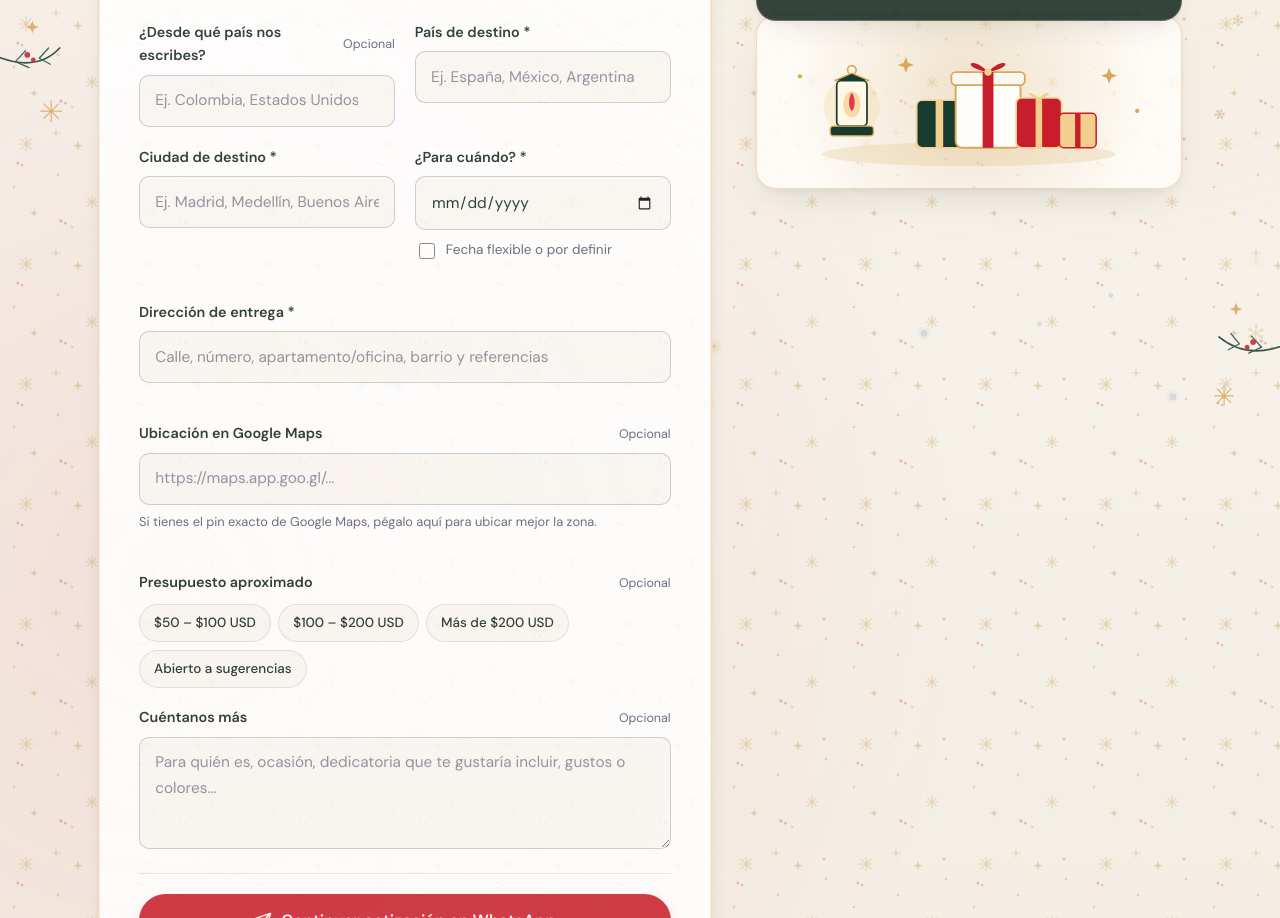
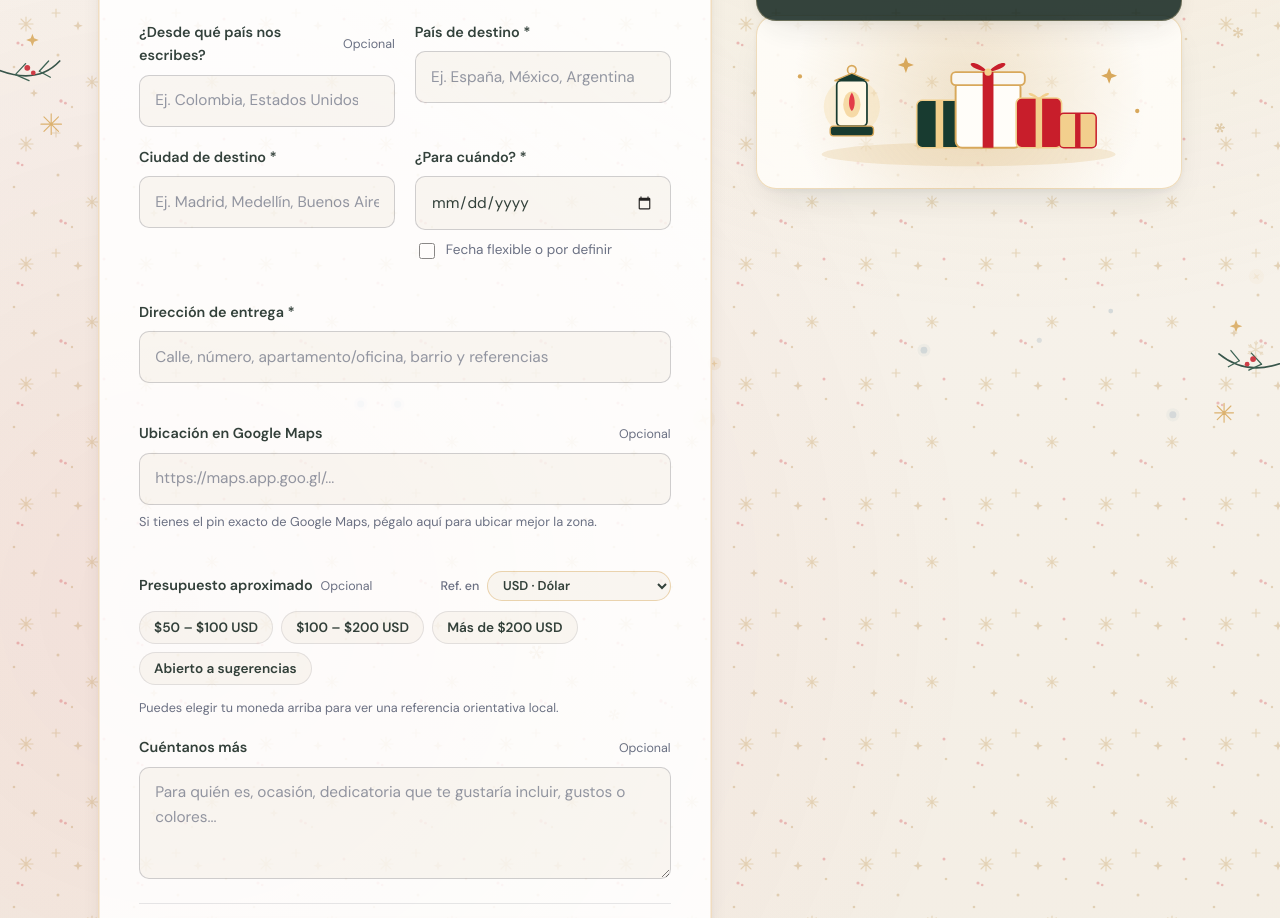
Before and after one commit to KitsuJKM/Akito, a website built with Vite: page index.html in a window 1280 px wide. Shown: the part 8118-9036 px from the top of the page. Built offline with nearby package versions, Linux system fonts and the light colour scheme; some packages are replaced by stand-ins of ours; no server answers; animation ran at ten frames a second.

Commit message:
feat: añadir referencia orientativa en moneda local al presupuesto

```diff
--- a/index.html
+++ b/index.html
@@ -1841,10 +1841,23 @@
                 </div>
 
                 <div class="field field--full">
-                  <span class="field-label">
-                    <span>Presupuesto aproximado</span>
-                    <span class="field-optional">Opcional</span>
-                  </span>
+                  <div class="budget-header-row">
+                    <span class="field-label">
+                      <span>Presupuesto aproximado</span>
+                      <span class="field-optional">Opcional</span>
+                    </span>
+                    <div class="budget-currency-control">
+                      <label for="budgetCurrency" class="budget-currency-label">Ref. en</label>
+                      <select
+                        id="budgetCurrency"
+                        name="budgetCurrency"
+                        class="budget-currency-select"
+                        aria-label="Moneda de referencia orientativa"
+                      >
+                        <!-- Hidratado desde src/utils/currency.ts -->
+                      </select>
+                    </div>
+                  </div>
                   <div
                     class="budget-chips"
                     id="budget-chips"
@@ -1853,6 +1866,7 @@
                   >
                     <!-- Hidratado desde src/config/akito.ts -->
                   </div>
+                  <p class="budget-local-hint" id="budget-local-hint" aria-live="polite"></p>
                 </div>
 
                 <div class="field field--full">
--- a/src/styles/sections.css
+++ b/src/styles/sections.css
@@ -2313,11 +2313,97 @@ html[data-motion='reduced'] .gifts-ribbon-track {
   }
 }
 
+.budget-header-row {
+  display: flex;
+  flex-wrap: wrap;
+  align-items: center;
+  justify-content: space-between;
+  gap: 0.45rem 0.75rem;
+}
+
+.budget-currency-control {
+  display: inline-flex;
+  align-items: center;
+  gap: 0.45rem;
+}
+
+.budget-currency-label {
+  font-size: 0.78rem;
+  font-weight: 500;
+  color: var(--color-ink-muted);
+}
+
+.budget-currency-select {
+  padding: 0.26rem 0.72rem;
+  border-radius: var(--radius-pill);
+  border: 1px solid rgba(216, 168, 91, 0.5);
+  background-color: var(--color-ivory);
+  font-family: var(--font-sans);
+  font-size: 0.8rem;
+  font-weight: 600;
+  color: var(--color-pine);
+  cursor: pointer;
+  transition:
+    border-color var(--duration-fast) var(--ease-out),
+    box-shadow var(--duration-fast) var(--ease-out);
+}
+
+@media (hover: hover) and (pointer: fine) {
+  .budget-currency-select:hover {
+    border-color: var(--color-crimson);
+  }
+}
+
+.budget-currency-select:focus-visible {
+  outline: none;
+  border-color: var(--color-crimson);
+  box-shadow: 0 0 0 3px var(--color-crimson-tint);
+}
+
 .budget-chips {
   display: flex;
   flex-wrap: wrap;
-  gap: 0.45rem;
-  margin-top: 0.15rem;
+  gap: 0.5rem;
+  margin-top: 0.25rem;
+}
+
+.budget-chip {
+  display: inline-flex;
+  flex-direction: column;
+  align-items: flex-start;
+  justify-content: center;
+  gap: 0.08rem;
+  padding: 0.5rem 0.92rem;
+  border-radius: 14px;
+  text-align: left;
+}
+
+.budget-chip__usd {
+  font-size: 0.85rem;
+  font-weight: 600;
+  line-height: 1.25;
+}
+
+.budget-chip__local {
+  font-size: 0.74rem;
+  font-weight: 500;
+  line-height: 1.22;
+  color: var(--color-ink-muted);
+}
+
+.budget-chip__local:empty {
+  display: none;
+}
+
+.gift-chip.is-selected .budget-chip__local {
+  color: rgba(250, 247, 242, 0.9);
+}
+
+.budget-local-hint {
+  margin-top: 0.45rem;
+  font-size: 0.79rem;
+  line-height: 1.45;
+  color: var(--color-ink-muted);
 }
 
 .chips-label {
--- a/src/ui/interactions.ts
+++ b/src/ui/interactions.ts
@@ -15,6 +15,14 @@ import {
   type RouteShowcase,
 } from '../config/akito';
 import { trackEvent } from '../utils/analytics';
+import {
+  CURRENCY_REFERENCES,
+  currencyFromCountryName,
+  detectDefaultCurrency,
+  formatBudgetLocalRange,
+  isCurrencyCode,
+  type CurrencyCode,
+} from '../utils/currency';
 import {
   buildWhatsAppMessage,
   buildWhatsAppUrl,
@@ -310,15 +318,30 @@ function renderFaqItems(): void {
 }
 
 function renderBudgetChips(): void {
+  const selectEl = document.getElementById('budgetCurrency') as HTMLSelectElement | null;
+  if (selectEl) {
+    selectEl.replaceChildren();
+    CURRENCY_REFERENCES.forEach((entry) => {
+      const option = document.createElement('option');
+      option.value = entry.code;
+      option.textContent = entry.selectLabel;
+      selectEl.appendChild(option);
+    });
+  }
+
   const wrap = document.getElementById('budget-chips');
   if (!wrap) return;
 
   wrap.replaceChildren();
   BUDGET_RANGES.forEach((rangeText) => {
-    const btn = createEl('button', 'gift-chip', rangeText);
+    const btn = createEl('button', 'gift-chip budget-chip');
     btn.type = 'button';
     btn.dataset.budgetValue = rangeText;
     btn.setAttribute('aria-pressed', 'false');
+    btn.append(
+      createEl('span', 'budget-chip__usd', rangeText),
+      createEl('span', 'budget-chip__local', ''),
+    );
     wrap.appendChild(btn);
   });
 }
@@ -683,6 +706,8 @@ function initQuoteFormAndBridge(getScrollTo: () => ScrollToCallback): void {
   const draftStatusEl = document.getElementById('draft-status');
   const clearDraftBtn = document.getElementById('clear-draft-btn') as HTMLButtonElement | null;
   const budgetChipsEl = document.getElementById('budget-chips');
+  const currencySelectEl = document.getElementById('budgetCurrency') as HTMLSelectElement | null;
+  const budgetHintEl = document.getElementById('budget-local-hint');
 
   if (
     !form ||
@@ -704,6 +729,8 @@ function initQuoteFormAndBridge(getScrollTo: () => ScrollToCallback): void {
 
   whenEl.min = getTodayLocalIso();
   let selectedBudget = '';
+  let selectedCurrency: CurrencyCode = detectDefaultCurrency();
+  let userPickedCurrency = false;
 
   const readFormData = (): QuoteFormData => ({
     whatToSend: whatToSendEl.value,
@@ -715,6 +742,8 @@ function initQuoteFormAndBridge(getScrollTo: () => ScrollToCallback): void {
     deliveryAddress: addressEl.value,
     mapsUrl: mapsUrlEl.value,
     budgetRange: selectedBudget,
+    budgetCurrency: selectedCurrency,
+    budgetLocalRef: formatBudgetLocalRange(selectedBudget, selectedCurrency),
     moreDetails: moreDetailsEl.value,
   });
 
@@ -768,9 +797,39 @@ function initQuoteFormAndBridge(getScrollTo: () => ScrollToCallback): void {
       if (typeof parsed.deliveryAddress === 'string') addressEl.value = parsed.deliveryAddress;
       if (typeof parsed.mapsUrl === 'string') mapsUrlEl.value = parsed.mapsUrl;
       if (typeof parsed.budgetRange === 'string') selectedBudget = parsed.budgetRange;
+      if (isCurrencyCode(parsed.budgetCurrency)) {
+        selectedCurrency = parsed.budgetCurrency;
+        userPickedCurrency = true;
+      }
       if (typeof parsed.moreDetails === 'string') moreDetailsEl.value = parsed.moreDetails;
     } catch {
       // Borrador corrupto o almacenamiento bloqueado
+    }
+  };
+
+  const renderCurrencyReferencesUI = () => {
+    if (currencySelectEl && currencySelectEl.value !== selectedCurrency) {
+      currencySelectEl.value = selectedCurrency;
+    }
+
+    document.querySelectorAll<HTMLButtonElement>('#budget-chips .gift-chip').forEach((chip) => {
+      const budgetVal = chip.dataset.budgetValue ?? '';
+      const localEl = chip.querySelector<HTMLElement>('.budget-chip__local');
+      if (!localEl) return;
+      const localRange = formatBudgetLocalRange(budgetVal, selectedCurrency);
+      localEl.textContent = localRange ? `≈ ${localRange}` : '';
+    });
+
+    if (budgetHintEl) {
+      if (selectedCurrency === 'USD') {
+        budgetHintEl.textContent =
+          'Puedes elegir tu moneda arriba para ver una referencia orientativa local.';
+      } else {
+        const selectedLocal = formatBudgetLocalRange(selectedBudget, selectedCurrency);
+        budgetHintEl.textContent = selectedLocal
+          ? `Referencia orientativa en ${selectedCurrency}: aprox. ${selectedLocal}. El valor final se confirma en tu cotización.`
+          : `Referencias orientativas en ${selectedCurrency} según tasa aproximada. El valor final se confirma al cotizar.`;
+      }
     }
   };
 
@@ -782,6 +841,8 @@ function initQuoteFormAndBridge(getScrollTo: () => ScrollToCallback): void {
       chip.classList.toggle('is-selected', matched);
       chip.setAttribute('aria-pressed', matched ? 'true' : 'false');
     });
+
+    renderCurrencyReferencesUI();
 
     document.querySelectorAll<HTMLButtonElement>('#budget-chips .gift-chip').forEach((chip) => {
       const budgetVal = chip.dataset.budgetValue ?? '';
@@ -847,8 +908,26 @@ function initQuoteFormAndBridge(getScrollTo: () => ScrollToCallback): void {
   clearFieldErrorOnInput(addressEl, 'err-deliveryAddress');
   clearFieldErrorOnInput(mapsUrlEl, 'err-mapsUrl');
 
-  originCountryEl.addEventListener('input', () => updatePreviewAndProgress());
+  originCountryEl.addEventListener('input', () => {
+    if (!userPickedCurrency) {
+      const detected = currencyFromCountryName(originCountryEl.value);
+      if (detected) {
+        selectedCurrency = detected;
+      }
+    }
+    updatePreviewAndProgress();
+  });
   moreDetailsEl.addEventListener('input', () => updatePreviewAndProgress());
+
+  if (currencySelectEl) {
+    currencySelectEl.addEventListener('change', () => {
+      if (!isCurrencyCode(currencySelectEl.value)) return;
+      selectedCurrency = currencySelectEl.value;
+      userPickedCurrency = true;
+      updatePreviewAndProgress();
+      trackEvent('budget_currency_change', { currency: selectedCurrency });
+    });
+  }
 
   flexibleEl.addEventListener('change', () => {
     const isFlex = flexibleEl.checked;
@@ -899,6 +978,8 @@ function initQuoteFormAndBridge(getScrollTo: () => ScrollToCallback): void {
     clearDraftBtn.addEventListener('click', () => {
       form.reset();
       selectedBudget = '';
+      userPickedCurrency = false;
+      selectedCurrency = detectDefaultCurrency();
       whenEl.disabled = false;
       whenEl.required = true;
       setFieldError(whatToSendEl, 'err-whatToSend', '');
--- /dev/null
+++ b/src/utils/currency.ts
@@ -0,0 +1,159 @@
+export type CurrencyCode =
+  | 'USD'
+  | 'COP'
+  | 'EUR'
+  | 'MXN'
+  | 'CLP'
+  | 'PEN'
+  | 'ARS'
+  | 'CRC'
+  | 'DOP'
+  | 'BRL';
+
+export interface CurrencyReference {
+  code: CurrencyCode;
+  shortLabel: string;
+  selectLabel: string;
+  symbol: string;
+  rateFromUsd: number;
+  step: number;
+}
+
+export const CURRENCY_REFERENCES: readonly CurrencyReference[] = [
+  { code: 'USD', shortLabel: 'USD', selectLabel: 'USD · Dólar', symbol: '$', rateFromUsd: 1, step: 1 },
+  { code: 'COP', shortLabel: 'COP', selectLabel: 'COP · Colombia', symbol: '$', rateFromUsd: 4200, step: 10000 },
+  { code: 'EUR', shortLabel: 'EUR', selectLabel: 'EUR · España / Europa', symbol: '€', rateFromUsd: 0.92, step: 5 },
+  { code: 'MXN', shortLabel: 'MXN', selectLabel: 'MXN · México', symbol: '$', rateFromUsd: 19.5, step: 50 },
+  { code: 'CLP', shortLabel: 'CLP', selectLabel: 'CLP · Chile', symbol: '$', rateFromUsd: 960, step: 5000 },
+  { code: 'PEN', shortLabel: 'PEN', selectLabel: 'PEN · Perú', symbol: 'S/', rateFromUsd: 3.75, step: 10 },
+  { code: 'ARS', shortLabel: 'ARS', selectLabel: 'ARS · Argentina', symbol: '$', rateFromUsd: 1100, step: 5000 },
+  { code: 'CRC', shortLabel: 'CRC', selectLabel: 'CRC · Costa Rica', symbol: '₡', rateFromUsd: 515, step: 5000 },
+  { code: 'DOP', shortLabel: 'DOP', selectLabel: 'DOP · Rep. Dominicana', symbol: 'RD$', rateFromUsd: 60, step: 500 },
+  { code: 'BRL', shortLabel: 'BRL', selectLabel: 'BRL · Brasil', symbol: 'R$', rateFromUsd: 5.8, step: 10 },
+];
+
+const CURRENCY_BY_CODE = new Map<CurrencyCode, CurrencyReference>(
+  CURRENCY_REFERENCES.map((entry) => [entry.code, entry]),
+);
+
+const BUDGET_USD_BOUNDS: Readonly<Record<string, { minUsd: number; maxUsd?: number }>> = {
+  '$50 – $100 USD': { minUsd: 50, maxUsd: 100 },
+  '$100 – $200 USD': { minUsd: 100, maxUsd: 200 },
+  'Más de $200 USD': { minUsd: 200 },
+};
+
+const COUNTRY_CURRENCY_MAP: Readonly<Record<string, CurrencyCode>> = {
+  colombia: 'COP',
+  espana: 'EUR',
+  francia: 'EUR',
+  italia: 'EUR',
+  alemania: 'EUR',
+  portugal: 'EUR',
+  mexico: 'MXN',
+  chile: 'CLP',
+  peru: 'PEN',
+  argentina: 'ARS',
+  'costa rica': 'CRC',
+  'republica dominicana': 'DOP',
+  'rep dominicana': 'DOP',
+  brasil: 'BRL',
+  brazil: 'BRL',
+  'estados unidos': 'USD',
+  'ee uu': 'USD',
+  usa: 'USD',
+  ecuador: 'USD',
+  panama: 'USD',
+  'el salvador': 'USD',
+  'puerto rico': 'USD',
+};
+
+function formatIntegerWithDots(value: number): string {
+  return Math.round(value)
+    .toString()
+    .replace(/\B(?=(\d{3})+(?!\d))/g, '.');
+}
+
+function roundToStep(rawValue: number, step: number): number {
+  if (step <= 1) return Math.round(rawValue);
+  return Math.round(rawValue / step) * step;
+}
+
+function formatSingleAmount(usdAmount: number, ref: CurrencyReference): string {
+  const localAmount = roundToStep(usdAmount * ref.rateFromUsd, ref.step);
+  return `${ref.symbol}${formatIntegerWithDots(localAmount)}`;
+}
+
+/**
+ * Type guard para validar códigos de moneda guardados en borrador local.
+ */
+export function isCurrencyCode(value: unknown): value is CurrencyCode {
+  return typeof value === 'string' && CURRENCY_BY_CODE.has(value as CurrencyCode);
+}
+
+/**
+ * Sugiere la moneda local probable usando la zona horaria del navegador sin llamadas externas.
+ */
+export function detectDefaultCurrency(): CurrencyCode {
+  try {
+    const tz = Intl.DateTimeFormat().resolvedOptions().timeZone || '';
+    if (tz === 'America/Bogota') return 'COP';
+    if (tz.startsWith('Europe/')) return 'EUR';
+    if (
+      tz === 'America/Mexico_City' ||
+      tz === 'America/Monterrey' ||
+      tz === 'America/Cancun' ||
+      tz === 'America/Merida' ||
+      tz === 'America/Tijuana'
+    ) {
+      return 'MXN';
+    }
+    if (tz === 'America/Santiago') return 'CLP';
+    if (tz === 'America/Lima') return 'PEN';
+    if (tz.startsWith('America/Argentina/') || tz === 'America/Buenos_Aires') return 'ARS';
+    if (tz === 'America/Costa_Rica') return 'CRC';
+    if (tz === 'America/Santo_Domingo') return 'DOP';
+    if (
+      tz === 'America/Sao_Paulo' ||
+      tz === 'America/Fortaleza' ||
+      tz === 'America/Recife'
+    ) {
+      return 'BRL';
+    }
+  } catch {
+    // Entornos sin soporte completo de Intl.DateTimeFormat
+  }
+  return 'USD';
+}
+
+/**
+ * Mapea el nombre de país escrito por el usuario a una moneda de referencia orientativa.
+ */
+export function currencyFromCountryName(countryName: string): CurrencyCode | null {
+  const normalized = countryName
+    .normalize('NFD')
+    .replace(/[\u0300-\u036f]/g, '')
+    .replace(/\./g, ' ')
+    .replace(/\s+/g, ' ')
+    .trim()
+    .toLowerCase();
+
+  if (!normalized) return null;
+  return COUNTRY_CURRENCY_MAP[normalized] ?? null;
+}
+
+/**
+ * Devuelve un rango orientativo redondeado en la moneda elegida, o cadena vacía para USD / abierto.
+ */
+export function formatBudgetLocalRange(budgetLabel: string, currencyCode: CurrencyCode): string {
+  if (currencyCode === 'USD') return '';
+  const ref = CURRENCY_BY_CODE.get(currencyCode);
+  const bounds = BUDGET_USD_BOUNDS[budgetLabel];
+  if (!ref || !bounds) return '';
+
+  const minFormatted = formatSingleAmount(bounds.minUsd, ref);
+  if (typeof bounds.maxUsd === 'number') {
+    const maxFormatted = formatSingleAmount(bounds.maxUsd, ref);
+    return `${minFormatted} – ${maxFormatted} ${ref.shortLabel}`;
+  }
+  return `Más de ${minFormatted} ${ref.shortLabel}`;
+}
--- a/src/utils/whatsapp.ts
+++ b/src/utils/whatsapp.ts
@@ -10,6 +10,8 @@ export interface QuoteFormData {
   deliveryAddress: string;
   mapsUrl: string;
   budgetRange: string;
+  budgetLocalRef?: string;
+  budgetCurrency?: string;
   moreDetails: string;
 }
 
@@ -81,7 +83,11 @@ export function buildWhatsAppMessage(data: QuoteFormData): string {
   }
 
   if (data.budgetRange.trim()) {
-    lines.push(`• Presupuesto aproximado: ${data.budgetRange.trim()}`);
+    const localRef = data.budgetLocalRef?.trim();
+    const budgetText = localRef
+      ? `${data.budgetRange.trim()} (ref. aprox. ${localRef})`
+      : data.budgetRange.trim();
+    lines.push(`• Presupuesto aproximado: ${budgetText}`);
   }
 
   if (data.moreDetails.trim()) {
```
